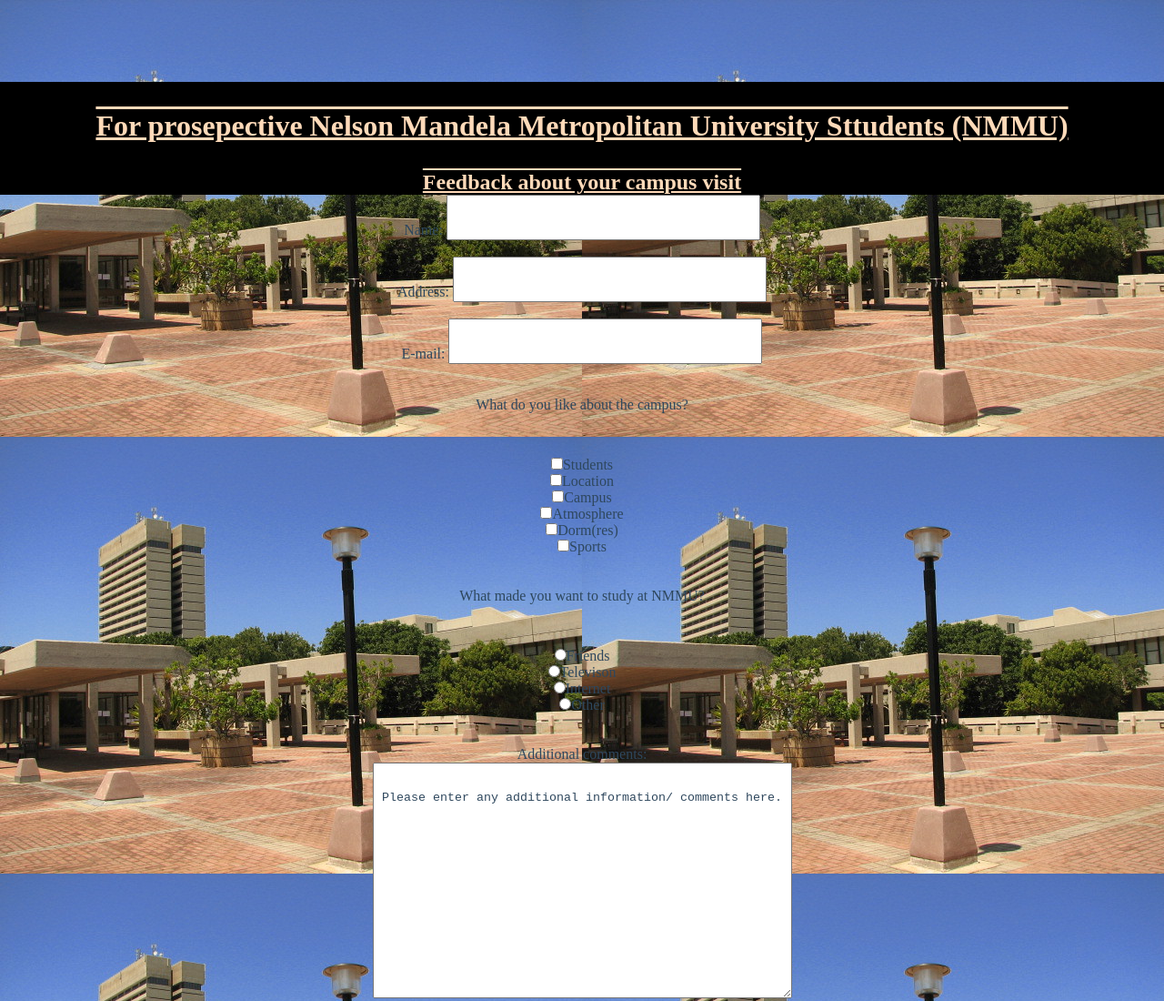
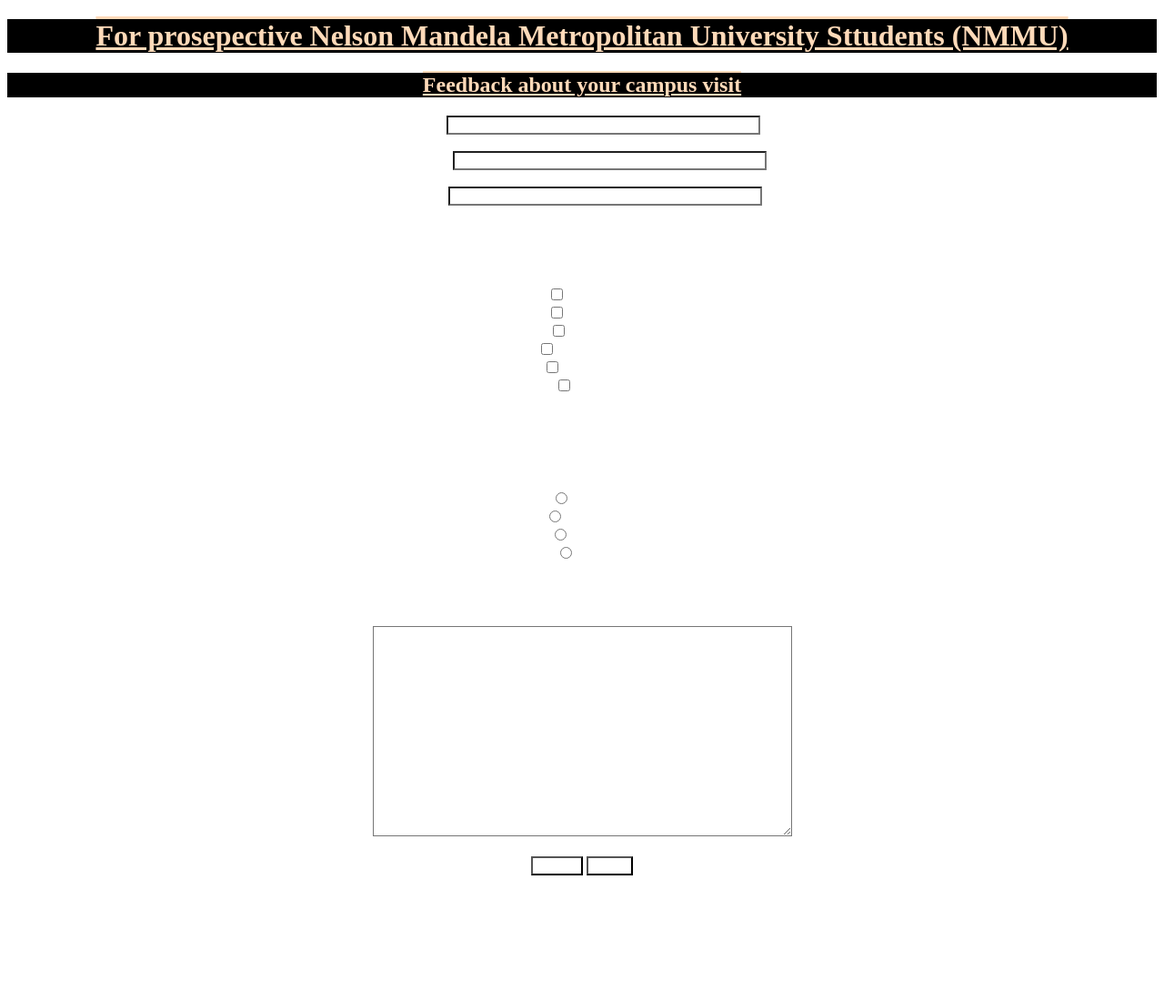
Before and after one commit to Xoliswa-Sitengile/School-website, a plain HTML site: page index.html in a window 1280 px wide. Shown: the top 1100 px of the page at 91% size. After the commit the page ends 970 px from the top, so only its background shows below. Drawn offline with Linux system fonts and the light colour scheme.

Commit message:
Update StyleSheet1.css

```diff
--- a/StyleSheet1.css
+++ b/StyleSheet1.css
@@ -5,13 +5,8 @@
 }
  * {
      text-align: center;
-     color:indigo;
-     background-color: #EDECE5:
-     width: 800px;
-     margin: auto;
-     padding-top: 30px;
-     color: #2E475D;
-
+     color:white;
+     background-color:white ;
     }
 h1, h2 {
     text-align: center;
```
